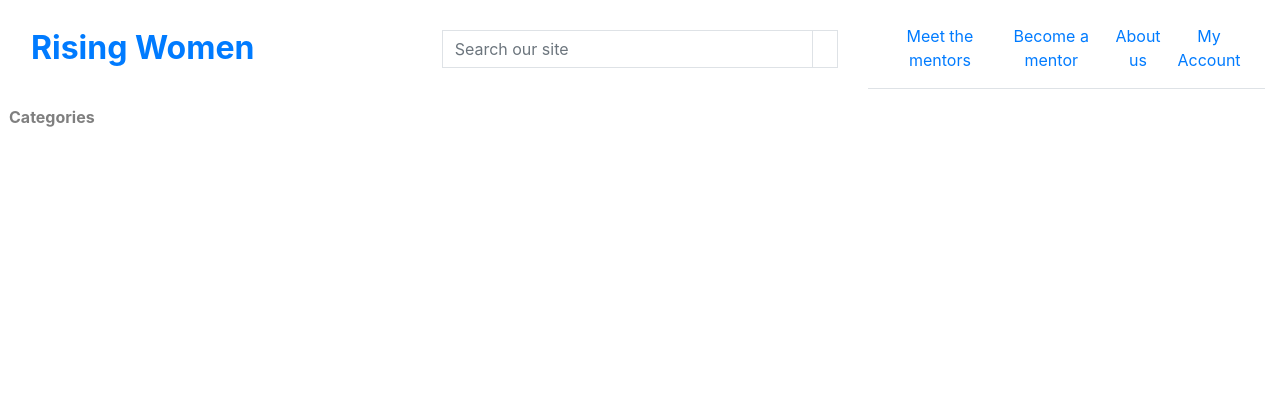
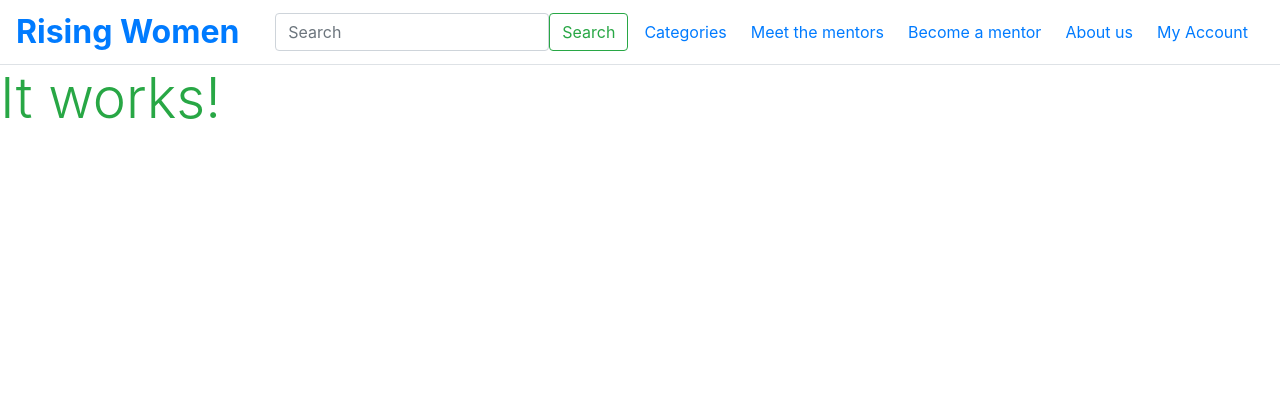
Before and after one commit to rachel-o-donnell/rising-women, a Django app: page / in a window 1280 px wide. Shown: the top 420 px of the page. Run offline with Django 3.2, Linux system fonts and the light colour scheme.

Commit message:
Added responsive header

```diff
--- a/templates/base.html
+++ b/templates/base.html
@@ -8,7 +8,8 @@
     {% block meta %}
     <meta http-equiv="X-UA-Compatible" content="ie=edge">
     <meta charset="utf-8">
-    <meta name="viewport" content="width=device-width, initial-scale=1, shrink-to-fit=no">
+        <meta name="viewport"
+              content="width=device-width, user-scalable=no, initial-scale=1.0, maximum-scale=1.0, minimum-scale=1.0">
     {% endblock %}
 
     {% block extra_meta %}
@@ -18,6 +19,7 @@
     <!-- Bootstrap CSS -->
     <link rel="stylesheet" href="https://cdn.jsdelivr.net/npm/bootstrap@4.6.2/dist/css/bootstrap.min.css"
         integrity="sha384-xOolHFLEh07PJGoPkLv1IbcEPTNtaed2xpHsD9ESMhqIYd0nLMwNLD69Npy4HI+N" crossorigin="anonymous">
+    <link rel="stylesheet" href="https://cdn.jsdelivr.net/npm/bootstrap-icons@1.10.3/font/bootstrap-icons.css">
     {% endblock %}
 
     {% block extra_css %}
@@ -40,75 +42,7 @@
 </head>
 
 <body>
-    <header class="container-fluid fixed-top">
-        <div id="topnav" class="row bg-white pt-lg-2 d-none d-lg-flex">
-            <div class="col-12 col-lg-4 my-auto py-1 py-lg-0 text-center text-lg-left">
-                <a href="{% url 'home' %}" class="nav-link main-logo-link">
-                    <h2 class="logo-font text-black my-0"><strong>Rising Women</strong></h2>
-                </a>
-            </div>
-            <div class="col-12 col-lg-4 my-auto py-1 py-lg-0">
-                <form method="GET" action="">
-                    <div class="input-group w-100">
-                        <input class="form-control border border-black rounded-0" type="text" name="q"
-                            placeholder="Search our site">
-                        <div class="input-group-append">
-                            <button class="form-control btn btn-black border border-black rounded-0" type="submit">
-                                <span class="icon">
-                                    <i class="fas fa-search"></i>
-                                </span>
-                            </button>
-                        </div>
-                    </div>
-                </form>
-            </div>
-            <div class="col-12 col-lg-4 my-auto py-1 py-lg-0">
-                <nav class="navbar navbar-expand-lg border-bottom">
-                <ul class="navbar-nav text-center">
-                    <li class="nav-item">
-                        <a class="nav-link" href={% url 'mentorslist' %}>Meet the mentors</a>
-                    </li>
-                    <li class="nav-item">
-                        <a class="nav-link" href="#">Become a mentor</a>
-                    </li>
-                    <li class="nav-item">
-                        <a class="nav-link" href="#">About us</a>
-                    </li>
-                    <li class="nav-item dropdown">
-                        <a class="text-black nav-link" href="#" id="user-options" data-toggle="dropdown"
-                            aria-haspopup="true" aria-expanded="false">
-                            <div class="text-center">
-                                <div><i class="fas fa-user fa-lg"></i></div>
-                                <p class="my-0">My Account</p>
-                            </div>
-                        </a>
-                        <div class="dropdown-menu border-0" aria-labelledby="user-options">
-                            {% if request.user.is_authenticated %}
-                            {% if request.user.is_superuser %}
-                            <a href="" class="dropdown-item">Product Management</a>
-                            {% endif %}
-                            <a href="" class="dropdown-item">My Profile</a>
-                            <a href="{% url 'account_logout' %}" class="dropdown-item">Logout</a>
-                            {% else %}
-                            <a href="{% url 'account_signup' %}" class="dropdown-item">Register</a>
-                            <a href="{% url 'account_login' %}" class="dropdown-item">Login</a>
-                            {% endif %}
-                        </div>
-                    </li>
-                </ul>
-                </nav>
-            </div>
-            <div class="row bg-white">
-                <nav class="navbar navbar-expand-lg navbar-light w-100">
-                    <button class="navbar-toggler" type="button" data-toggle="collapse" data-target="#main-nav"
-                        aria-controls="main-nav" aria-expanded="false" aria-label="Toggle navigation">
-                        <span class="navbar-toggler-icon"></span>
-                    </button>
-                    {% include 'includes/main-nav.html' %}
-                </nav>
-            </div>
-        </div>
-    </header>
+    {% include 'includes/header.html' %}
 
     {% if messages %}
     <div class="message-container"></div>
--- /dev/null
+++ b/templates/includes/header.html
@@ -0,0 +1,63 @@
+<header>
+    <nav class="navbar navbar-expand-lg border-bottom">
+        <a class="navbar-brand main-logo-link" href="{% url 'home' %}">
+            <h2 class="logo-font text-black my-0"><strong>Rising Women</strong></h2>
+        </a>
+        <button class="navbar-light navbar-toggler" type="button" data-toggle="collapse"
+                data-target="#navbarSupportedContent" aria-controls="navbarSupportedContent"
+                aria-expanded="false" aria-label="Toggle navigation">
+            <span class="navbar-toggler-icon"></span>
+        </button>
+        <div class="collapse navbar-collapse" id="navbarSupportedContent">
+            <form class="d-flex ml-auto mr-2" role="search">
+                <input class="form-control me-2" type="search" placeholder="Search" aria-label="Search">
+                <button class="btn btn-outline-success" type="submit">Search</button>
+            </form>
+            <ul class="navbar-nav mb-2 mb-lg-0 text-center">
+                <li class="nav-item mr-2 dropdown">
+                    <a class="nav-link text-black" href="#"
+                       id="all-products-link"
+                       data-toggle="dropdown" aria-haspopup="true" aria-expanded="false">
+                        Categories
+                    </a>
+                    <div class="dropdown-menu border-0" aria-labelledby="all-category-link">
+                        <a href="" class="dropdown-item">Technical skills</a>
+                        <a href="" class="dropdown-item ">Leadership skills</a>
+                        <a href="" class="dropdown-item ">Management development</a>
+                        <a href="" class="dropdown-item">Interpersonal skills</a>
+                    </div>
+                </li>
+                <li class="nav-item mr-2">
+                    <a class="nav-link" href={% url 'mentorslist' %}>Meet the mentors</a>
+                </li>
+                <li class="nav-item mr-2">
+                    <a class="nav-link" href="#">Become a mentor</a>
+                </li>
+                <li class="nav-item mr-2">
+                    <a class="nav-link" href="#">About us</a>
+                </li>
+                <li class="nav-item mr-2 dropdown">
+                    <a class="text-black nav-link" href="#" id="user-options" data-toggle="dropdown"
+                       aria-haspopup="true" aria-expanded="false">
+                        <div class="text-center">
+                            <div><i class="fas fa-user fa-lg"></i></div>
+                            <p class="my-0">My Account</p>
+                        </div>
+                    </a>
+                    <div class="dropdown-menu border-0" aria-labelledby="user-options">
+                        {% if request.user.is_authenticated %}
+                            {% if request.user.is_superuser %}
+                                <a href="" class="dropdown-item">Product Management</a>
+                            {% endif %}
+                            <a href="" class="dropdown-item">My Profile</a>
+                            <a href="{% url 'account_logout' %}" class="dropdown-item">Logout</a>
+                        {% else %}
+                            <a href="{% url 'account_signup' %}" class="dropdown-item">Register</a>
+                            <a href="{% url 'account_login' %}" class="dropdown-item">Login</a>
+                        {% endif %}
+                    </div>
+                </li>
+            </ul>
+        </div>
+    </nav>
+</header>
--- a/templates/includes/main-nav.html
+++ /dev/null
@@ -1,16 +0,0 @@
-<div class="collapse navbar-collapse" id="main-nav">
-    <ul class="navbar-nav w-auto mx-auto">
-        <li class="nav-item dropdown">
-            <a class="logo-font font-weight-bold nav-link text-black mr-5" href="#" id="all-products-link"
-                data-toggle="dropdown" aria-haspopup="true" aria-expanded="false">
-                Categories
-            </a>
-            <div class="dropdown-menu border-0" aria-labelledby="all-category-link">
-                <a href="" class="dropdown-item">Technical skills</a>
-                <a href="" class="dropdown-item ">Leadership skills</a>
-                <a href="" class="dropdown-item ">Management development</a>
-                <a href="" class="dropdown-item">Interpersonal skills</a>
-            </div>
-        </li>
-    </ul>
-</div>
```
Also changed, not shown: templates/includes/mobile-top-header.html (deleted, +0 -45 lines).
